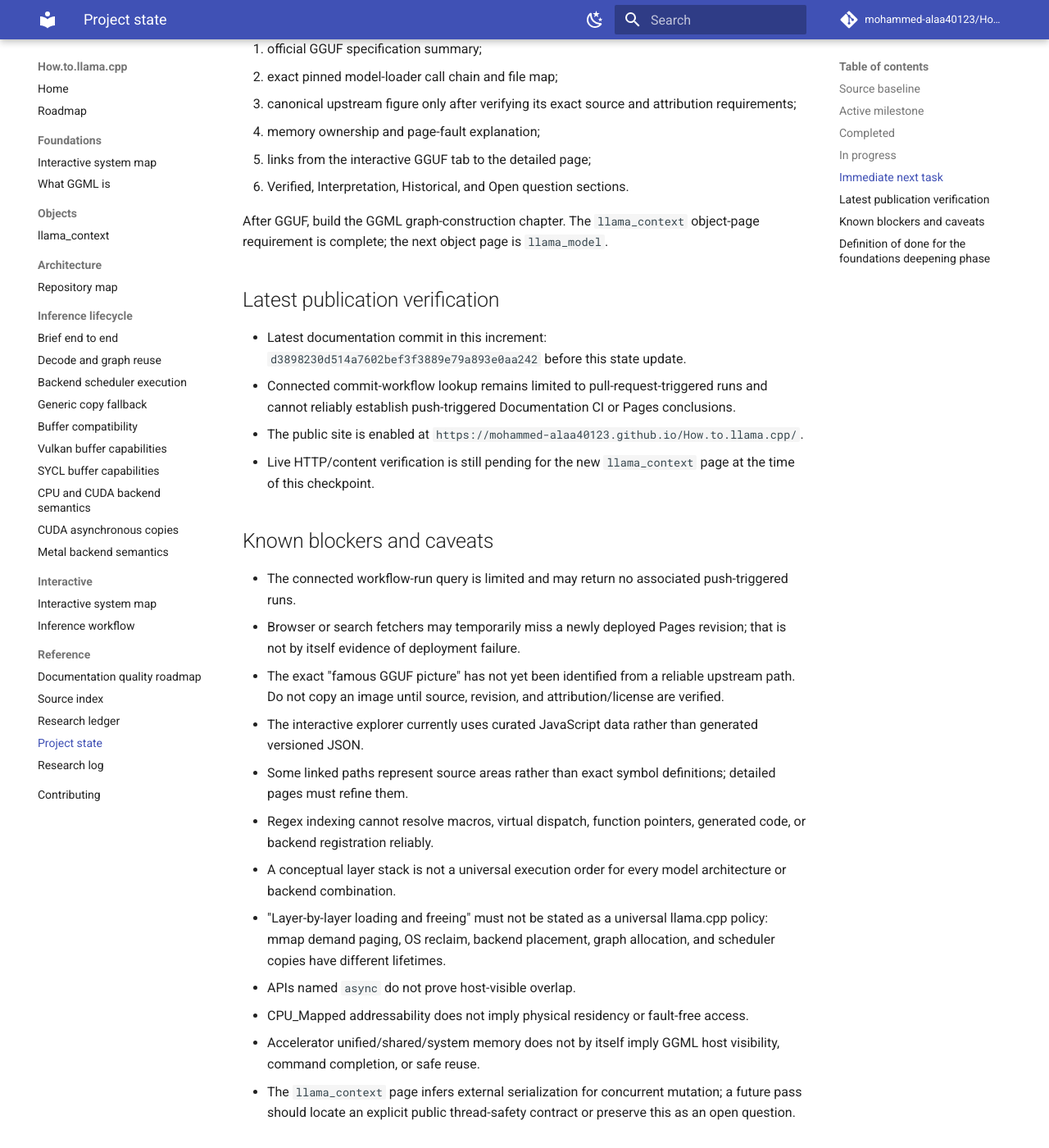
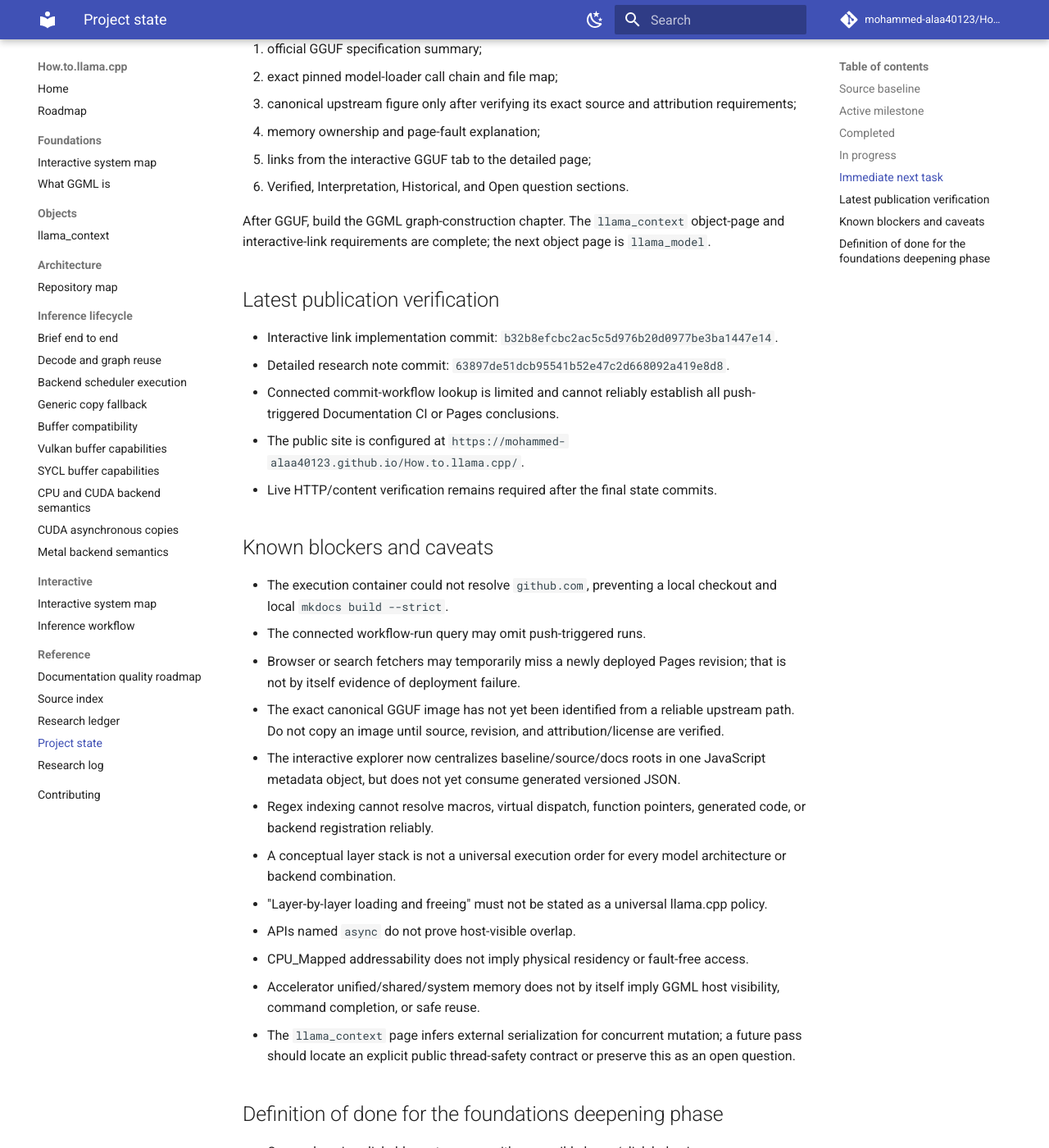
Before and after one commit to mohammed-alaa40123/How.to.llama.cpp, an MkDocs documentation site: the page built from docs/reference/project-state.md, in a window 1280 px wide and 1400 px high, scrolled down 2232 px. Shown: the whole window at 82% size. Built offline with MkDocs 1.6.1 and Material for MkDocs 9.7.7, drawn with Linux system fonts in a browser that asks for light colours; comment, search, counter and statistics services are not loaded; some of the changed text lies outside the part shown.

Commit message:
docs: update project state after context-link increment

```diff
--- a/docs/reference/project-state.md
+++ b/docs/reference/project-state.md
@@ -29,14 +29,14 @@
 - Accessible static scheduler SVG replacing a Mermaid renderer failure.
 - Object-centred, searchable, and interactive documentation quality roadmap.
 - Large interactive foundations explorer with system, code-path, memory, GGUF/graph, execution/synchronization, and file-map tabs.
-- Canonical `llama_context` object page covering public creation, constructor phases, model reference versus owned runtime state, memory modules, scheduler/backends, graph/output mutation, decode call chain, threading, synchronization, teardown, source map, backend/version differences, and truth labels.
-- New **Objects** navigation section publishing the `llama_context` page.
+- Canonical `llama_context` object page covering creation, ownership, lifetime, memory, mutation, call chain, synchronization, teardown, source map, backend/version differences, and truth labels.
+- Interactive **llama_context runtime** layer and **Construct context** workflow step now link to the canonical object page through shared pinned metadata.
 - Expanded implementation roadmap with four passes: file inventory, subsystem grouping, cross-file composition, and complete workflow reconstruction.
 
 ## In progress
 
 - Deep GGUF format and model-loader chapter, including the canonical upstream figure with verified attribution.
-- Linking interactive Context nodes to object pages and shared versioned metadata.
+- Generated versioned metadata shared by interactive nodes, object pages, and source maps.
 - GGML op insertion, tensor-as-node semantics, graph expansion, activation allocation, reuse, and execution.
 - Memory atlas and interactive runtime overlays for mmap/page faults, RAM/RSS, backend copies, KV/recurrent state, and workspaces.
 - File-by-file Pass A for public API/examples, model/GGUF loader, and runtime context.
@@ -70,25 +70,26 @@
 5. links from the interactive GGUF tab to the detailed page;
 6. Verified, Interpretation, Historical, and Open question sections.
 
-After GGUF, build the GGML graph-construction chapter. The `llama_context` object-page requirement is complete; the next object page is `llama_model`.
+After GGUF, build the GGML graph-construction chapter. The `llama_context` object-page and interactive-link requirements are complete; the next object page is `llama_model`.
 
 ## Latest publication verification
 
-- Latest documentation commit in this increment: `d3898230d514a7602bef3f3889e79a893e0aa242` before this state update.
-- Connected commit-workflow lookup remains limited to pull-request-triggered runs and cannot reliably establish push-triggered Documentation CI or Pages conclusions.
-- The public site is enabled at `https://mohammed-alaa40123.github.io/How.to.llama.cpp/`.
-- Live HTTP/content verification is still pending for the new `llama_context` page at the time of this checkpoint.
+- Interactive link implementation commit: `b32b8efcbc2ac5c5d976b20d0977be3ba1447e14`.
+- Detailed research note commit: `63897de51dcb95541b52e47c2d668092a419e8d8`.
+- Connected commit-workflow lookup is limited and cannot reliably establish all push-triggered Documentation CI or Pages conclusions.
+- The public site is configured at `https://mohammed-alaa40123.github.io/How.to.llama.cpp/`.
+- Live HTTP/content verification remains required after the final state commits.
 
 ## Known blockers and caveats
 
-- The connected workflow-run query is limited and may return no associated push-triggered runs.
+- The execution container could not resolve `github.com`, preventing a local checkout and local `mkdocs build --strict`.
+- The connected workflow-run query may omit push-triggered runs.
 - Browser or search fetchers may temporarily miss a newly deployed Pages revision; that is not by itself evidence of deployment failure.
-- The exact "famous GGUF picture" has not yet been identified from a reliable upstream path. Do not copy an image until source, revision, and attribution/license are verified.
-- The interactive explorer currently uses curated JavaScript data rather than generated versioned JSON.
-- Some linked paths represent source areas rather than exact symbol definitions; detailed pages must refine them.
+- The exact canonical GGUF image has not yet been identified from a reliable upstream path. Do not copy an image until source, revision, and attribution/license are verified.
+- The interactive explorer now centralizes baseline/source/docs roots in one JavaScript metadata object, but does not yet consume generated versioned JSON.
 - Regex indexing cannot resolve macros, virtual dispatch, function pointers, generated code, or backend registration reliably.
 - A conceptual layer stack is not a universal execution order for every model architecture or backend combination.
-- "Layer-by-layer loading and freeing" must not be stated as a universal llama.cpp policy: mmap demand paging, OS reclaim, backend placement, graph allocation, and scheduler copies have different lifetimes.
+- "Layer-by-layer loading and freeing" must not be stated as a universal llama.cpp policy.
 - APIs named `async` do not prove host-visible overlap.
 - CPU_Mapped addressability does not imply physical residency or fault-free access.
 - Accelerator unified/shared/system memory does not by itself imply GGML host visibility, command completion, or safe reuse.
```
Also changed, not shown: other parts of docs/reference/project-state.md (+1 -1 lines).
